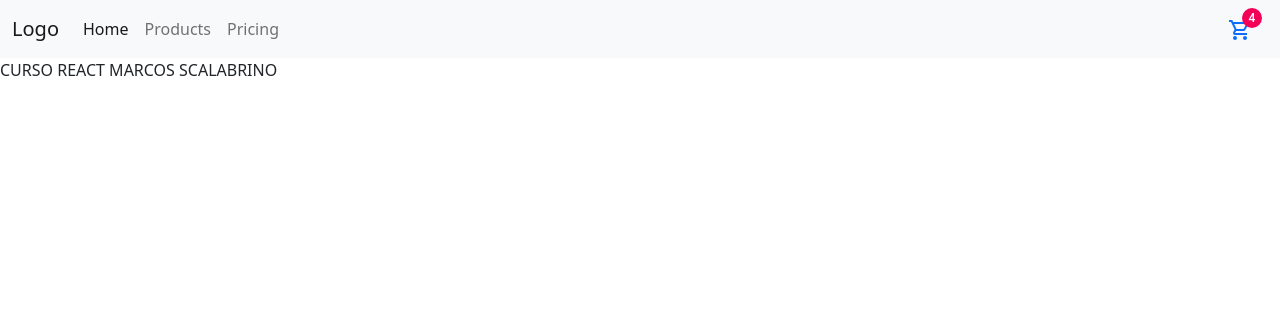
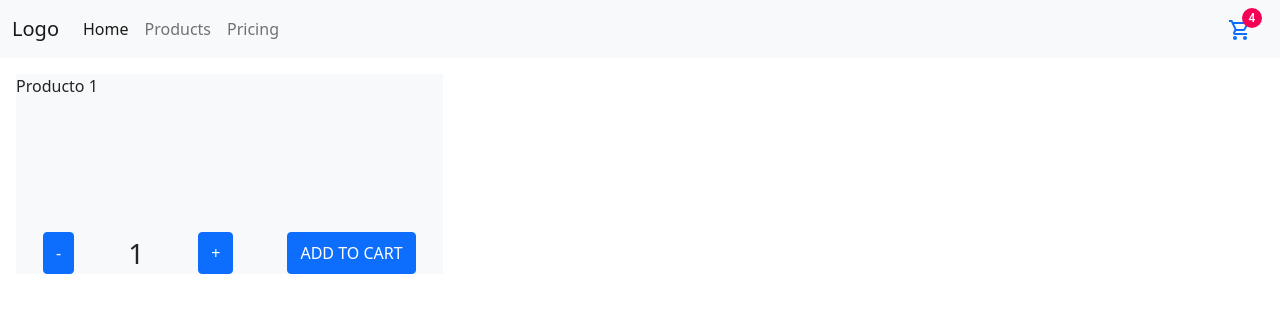
Before and after one commit to marscalabrino/marscalabrino, a React (Create React App) app: page / in a window 1280 px wide. Shown: the top 312 px of the page. Built offline with nearby package versions, Linux system fonts and the light colour scheme.

Commit message:
contador con boton

```diff
--- a/public/index.html
+++ b/public/index.html
@@ -9,6 +9,7 @@
       name="description"
       content="Web site created using create-react-app"
     />
+
     <link rel="apple-touch-icon" href="%PUBLIC_URL%/logo192.png" />
     <!--
       manifest.json provides metadata used when your web app is installed on a
--- a/src/App.js
+++ b/src/App.js
@@ -1,13 +1,13 @@
 import './App.css';
 import 'bootstrap/dist/css/bootstrap.min.css';
 import Navbar from './components/Navbar.js';
-import ItemListContainer from './components/ItemListContainer';
+import ItemListContainer from './components/ItemListContainer.js';
 
 function App() {
   return (
     <>
     <Navbar></Navbar>
-    <ItemListContainer greeting="CURSO REACT MARCOS SCALABRINO"  />
+    <ItemListContainer/>
     </>
   );
 }
--- /dev/null
+++ b/src/components/ItemCount.js
@@ -0,0 +1,38 @@
+import {useState}  from "react";
+
+function ItemCount({ stock, initial,  onAdd }) {
+    // Desarrollar lógica
+    var stock = 5; //maximo compra
+    var initial = 1; //minimo compra
+    const [rate, setRate] = useState(initial); //estado cantidad
+
+    var onAdd = () => {
+        if (rate > 0 && stock > 0)
+        alert("Se han agregado " + rate + " items al carrito.");
+    }
+    const increment = () => {
+        if (rate < stock) {
+            setRate(rate+1)
+        }
+    }
+    const decrement = () => {
+        if (rate > initial) {
+            setRate(rate-1)
+        }
+    }
+
+    return (
+    <>
+    <div className="d-flex justify-content-around mt-auto">
+        <button type="button" className="btn btn-primary" onClick={decrement}>-</button>
+        <p className="fs-3 value-rate">{rate}</p>
+        <button type="button" className="btn btn-primary" onClick={increment}>+</button>
+        <button type="button" className="btn btn-primary" onClick={onAdd}>ADD TO CART</button>
+    </div>
+    </>
+    )
+
+}
+
+
+export default ItemCount;
--- a/src/components/ItemListContainer.js
+++ b/src/components/ItemListContainer.js
@@ -1,8 +1,13 @@
-//import {Wrapper} from './styledComponents'
+import ItemCount from './ItemCount';
 
-const ItemListContainer = ({greeting}) => {
+const ItemListContainer = () => {
      return (
-         <div>{greeting}</div>
+         <>
+         <div className='col-4 d-flex flex-column item-container m-3 bg-light'>
+            <div>Producto 1</div>
+            <ItemCount    />
+         </div>
+         </>
      )
  }
 
--- /dev/null
+++ b/src/css/style.css
@@ -0,0 +1,7 @@
+.item-container{
+    height: 200px;
+}
+
+.value-rate {
+    margin-bottom: 0 !important;
+}
--- a/src/index.js
+++ b/src/index.js
@@ -2,6 +2,7 @@ import React from 'react';
 import ReactDOM from 'react-dom';
 import './index.css';
 import App from './App';
+import './css/style.css';
 
 ReactDOM.render(
   <React.StrictMode>
```
